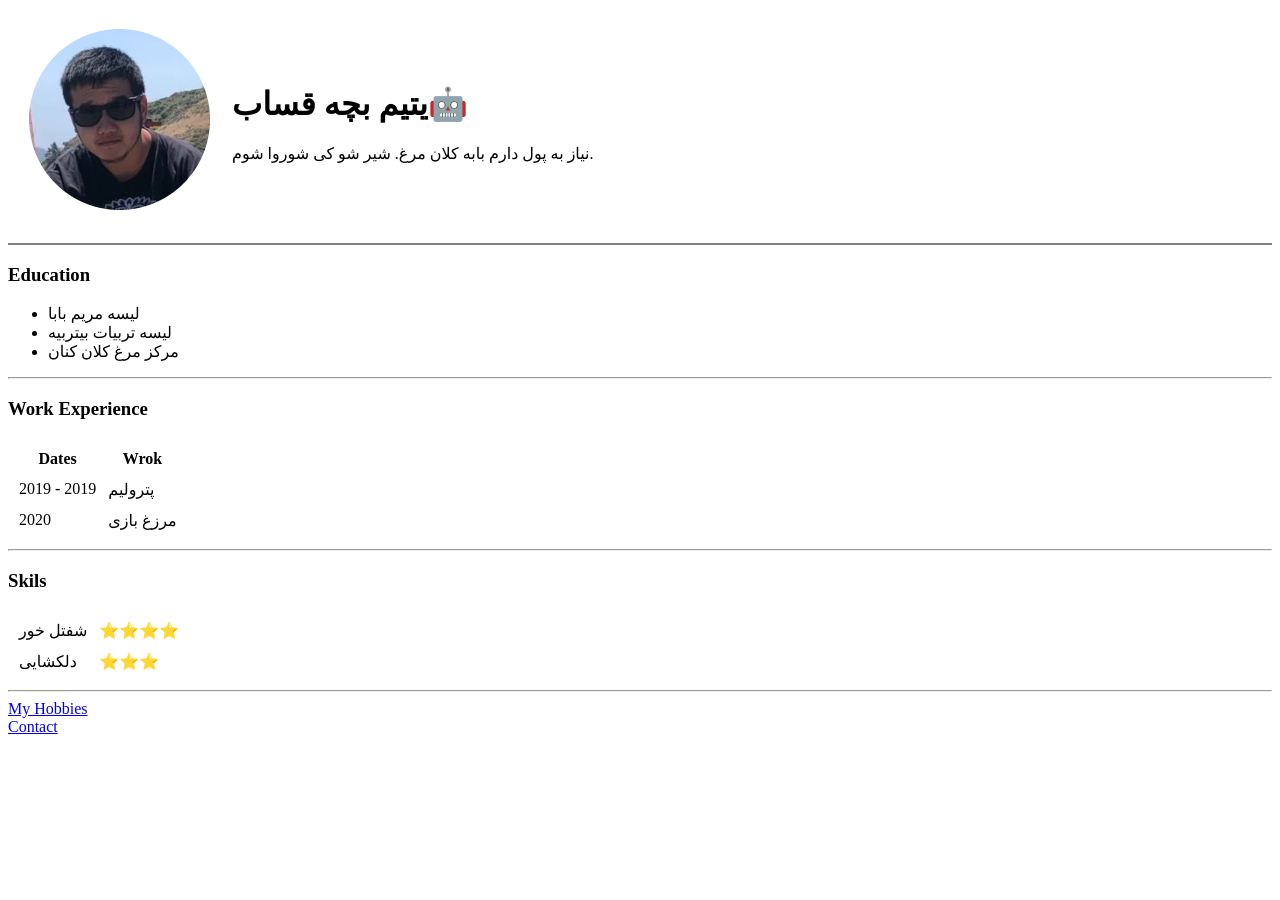
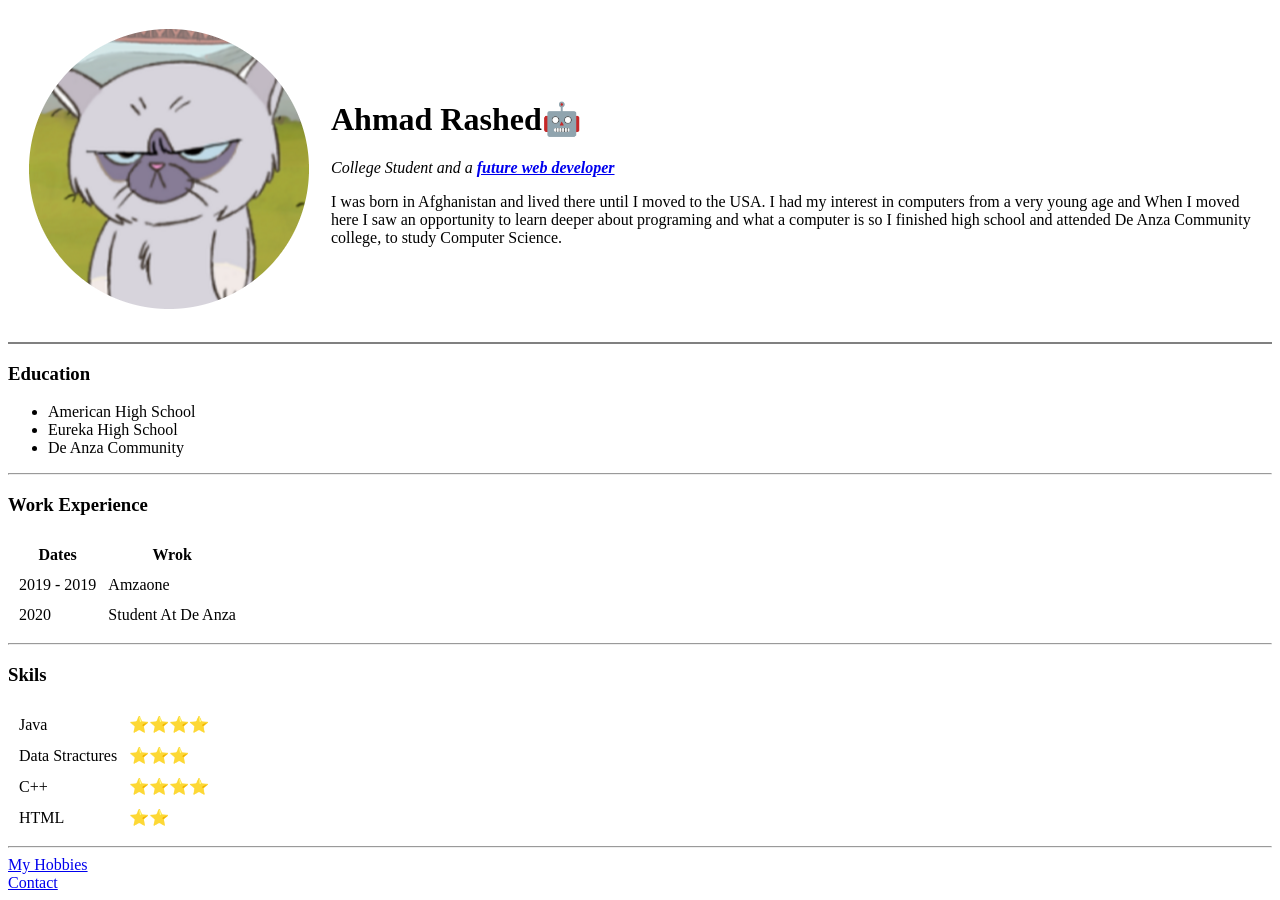
Before and after one commit to RunFastToGoal/cv, a plain HTML site: page index.html in a window 1280 px wide. Before the commit the page ends 800 px from the top, so only its background shows below. Drawn offline with Linux system fonts and the light colour scheme.

Commit message:
Update index.html

```diff
--- a/index.html
+++ b/index.html
@@ -3,16 +3,20 @@
 
 <head>
   <meta charset="utf-8">
-  <title>دلبر ویپسایت</title>
+  <title>Ahmad Personal Site</title>
 </head>
 
 <body>
   <table cellspacing="20">
     <tr>
-      <td><img src="images/andy.png" alt="Cat's Angry picture"></td>
+      <td><img src="images/AngryCat.png" alt="Cat's Angry picture"></td>
       <td>
-        <h1>یتیم بچه قساب🤖</h1>
-        <p>نیاز به پول دارم بابه کلان مرغ. شیر شو کی شوروا شوم.</p>
+        <h1>Ahmad Rashed🤖</h1>
+        <p><em>College Student and a <strong><a href="https://money.usnews.com/careers/best-jobs/web-developer">future web developer</a></strong></em></p>
+        <p>I was born in Afghanistan and lived there until I moved to the USA. I had my interest in computers
+          from a very young age and When I moved here I saw an opportunity to learn deeper about programing
+          and what a computer is so I finished high school and attended De Anza Community college, to study
+          Computer Science.</p>
       </td>
     </tr>
   </table>
@@ -21,9 +25,9 @@
 
   <h3>Education</h3>
   <ul>
-    <li>لیسه مریم بابا</li>
-    <li>لیسه تربیات بیتربیه</li>
-    <li>مرکز مرغ کلان کنان</li>
+    <li>American High School</li>
+    <li>Eureka High School</li>
+    <li>De Anza Community</li>
   </ul>
   <hr>
   <h3>Work Experience</h3>
@@ -36,11 +40,11 @@
     <tbody>
       <tr>
         <td>2019 - 2019</td>
-        <td>پترولیم</td>
+        <td>Amzaone</td>
       </tr>
       <tr>
         <td>2020</td>
-        <td>مرزغ بازی</td>
+        <td>Student At De Anza</td>
       </tr>
     </tbody>
   </table>
@@ -48,12 +52,20 @@
   <h3>Skils</h3>
   <table cellspacing="10">
     <tr>
-      <td>شفتل خور</td>
+      <td>Java</td>
       <td>⭐⭐⭐⭐</td>
     </tr>
     <tr>
-      <td>دلکشایی</td>
+      <td>Data Stractures</td>
       <td>⭐⭐⭐</td>
+    </tr>
+    <tr>
+      <td>C++</td>
+      <td>⭐⭐⭐⭐</td>
+    </tr>
+    <tr>
+      <td>HTML</td>
+      <td>⭐⭐</td>
     </tr>
   </table>
   <hr>
```
